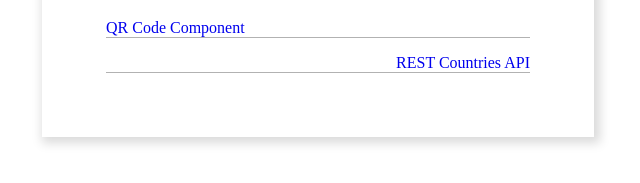
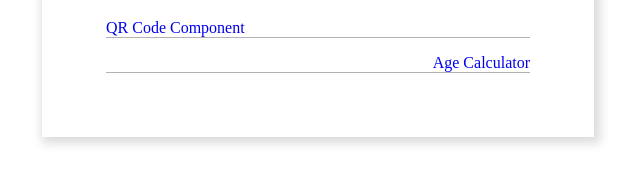
Before and after one commit to arturasmckwcz/fe-challenges, a plain HTML site: page index.html in a window 1280 px wide. Shown: the part 157-340 px from the top of the page, 322-962 px from the left. Drawn offline with Linux system fonts and the light colour scheme.

Commit message:
fixed link

```diff
--- a/index.html
+++ b/index.html
@@ -52,10 +52,7 @@
           <a href="qr-code-component-main/index.html">QR Code Component</a>
         </li>
         <li>
-          <a
-            href="rest-countries-api-with-color-theme-switcher-master/index.html"
-            >REST Countries API</a
-          >
+          <a href="age-calculator-app-main/index.html">Age Calculator</a>
         </li>
       </ul>
     </div>
```
